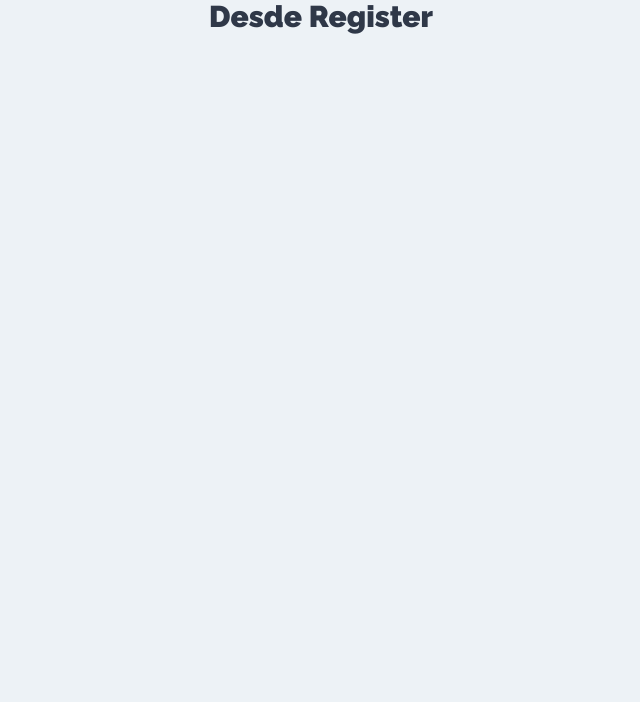
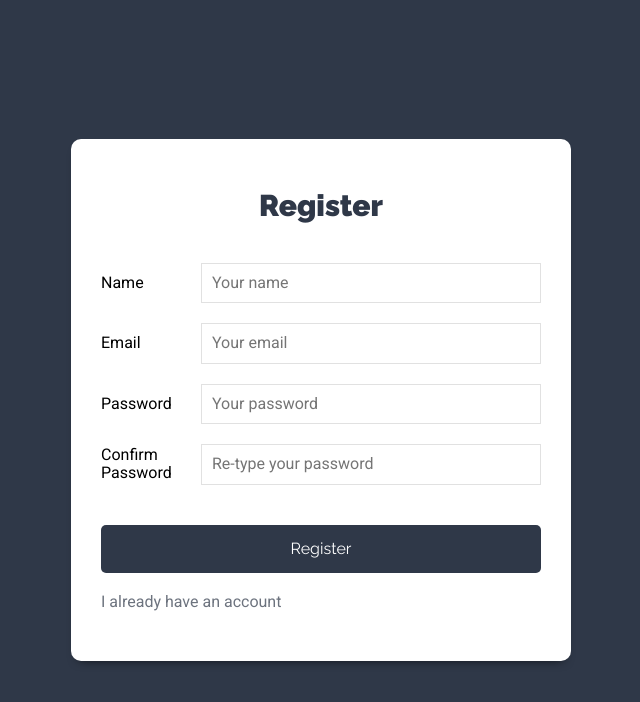
Before and after one commit to ChristianRM/task_manager-client, a React (Create React App) app: page /register in a window 1280 px wide. Shown: the top 702 px of the page, without its empty margins (319-959 px from the left). Built offline with nearby package versions, Linux system fonts and the light colour scheme.

Commit message:
Add register view

```diff
--- a/src/components/auth/Login.js
+++ b/src/components/auth/Login.js
@@ -60,7 +60,7 @@
                             value="Login" />
                     </div>
                 </form>
-                <Link to={'/register'} className="enlace-cuenta">Crear una cuenta</Link>
+                <Link to={'/register'} className="enlace-cuenta">Create an account</Link>
             </div>
         </div>
     );
--- a/src/components/auth/Register.js
+++ b/src/components/auth/Register.js
@@ -1,7 +1,95 @@
+import { useState } from "react";
+import { Link } from "react-router-dom";
 const Register = () => {
+    // State para iniciar sesion
+    const [user, setUser] = useState({
+        name:'',
+        email: '',
+        password: '',
+        confirm:''
+    });
+
+    // Extraer usuario
+    const { name, email, password, confirm } = user;
+
+    const onChange = e => {
+        setUser({
+            ...user,
+            [e.target.name] : e.target.value
+        })
+    }
+
+    //Register
+    const onSubmit = e => {
+        e.preventDefault()
+        // Validar que no haya campos vacios
+        // Password debe ser mayor a 6 caracteres
+        // El password debe coincidir en ambos campos
+        // Pasarlo al action
+    }
+
     return (
-        <h1>Desde Register</h1>
-     );
+        <div className="form-usuario">
+            <div className="contenedor-form sombra-dark">
+                <h1>Register</h1>
+                <form
+                    onSubmit={onSubmit}
+                    >
+                    <div className="campo-form">
+                        <label htmlFor="name">Name</label>
+                        <input
+                            type="text"
+                            id="name"
+                            name="name"
+                            placeholder="Your name"
+                            value={name}
+                            onChange={onChange}
+                        />
+                    </div>
+                    <div className="campo-form">
+                        <label htmlFor="email">Email</label>
+                        <input
+                            type="email"
+                            id="email"
+                            name="email"
+                            placeholder="Your email"
+                            value={email}
+                            onChange={onChange}
+                        />
+                    </div>
+                    <div className="campo-form">
+                        <label htmlFor="password">Password</label>
+                        <input
+                            type="password"
+                            id="password"
+                            name="password"
+                            placeholder="Your password"
+                            value={password}
+                            onChange={onChange}
+                        />
+                    </div>
+                    <div className="campo-form">
+                        <label htmlFor="confirm">Confirm Password</label>
+                        <input
+                            type="password"
+                            id="confirm"
+                            name="password"
+                            placeholder="Re-type your password"
+                            value={confirm}
+                            onChange={onChange}
+                        />
+                    </div>
+                    <div className="campo-form">
+                        <input
+                            type="submit"
+                            className="btn btn-primario btn-block"
+                            value="Register" />
+                    </div>
+                </form>
+                <Link to={'/'} className="enlace-cuenta">I already have an account</Link>
+            </div>
+        </div>
+    );
 }
 
 export default Register;
```
Also changed, not shown: 1 other file (tests, documents, lock files or other folders).
